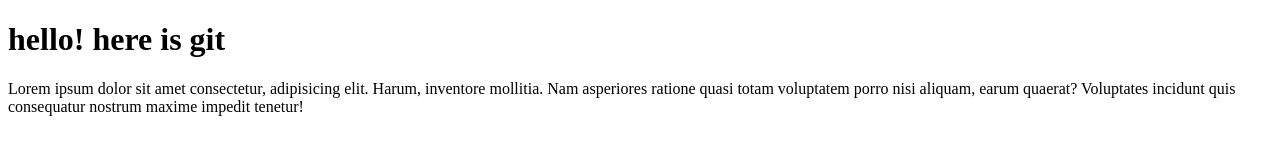
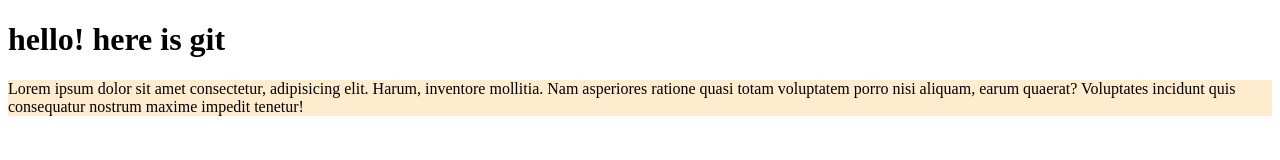
Before and after one commit to saadyasser/git-rep, a plain HTML site: page index.html in a window 1280 px wide. Drawn offline with Linux system fonts and the light colour scheme.

Commit message:
adding styles to the project

```diff
--- a/index.html
+++ b/index.html
@@ -8,7 +8,7 @@
   </head>
   <body>
     <h1>hello! here is git</h1>
-    <p>
+    <p style="background-color: blanchedalmond">
       Lorem ipsum dolor sit amet consectetur, adipisicing elit. Harum, inventore
       mollitia. Nam asperiores ratione quasi totam voluptatem porro nisi
       aliquam, earum quaerat? Voluptates incidunt quis consequatur nostrum
--- /dev/null
+++ b/styles.css
@@ -0,0 +1,3 @@
+p {
+  color: red;
+}
```
